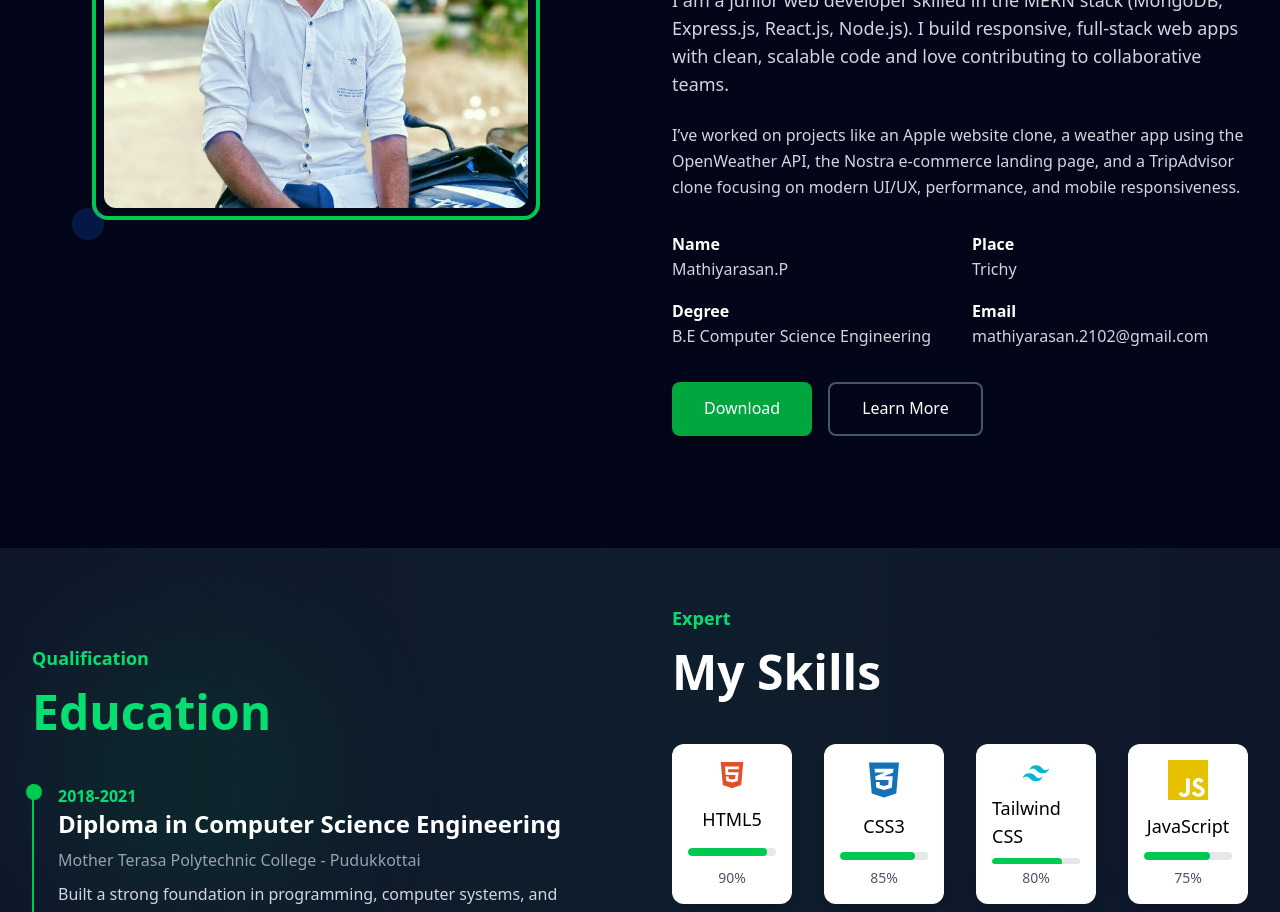
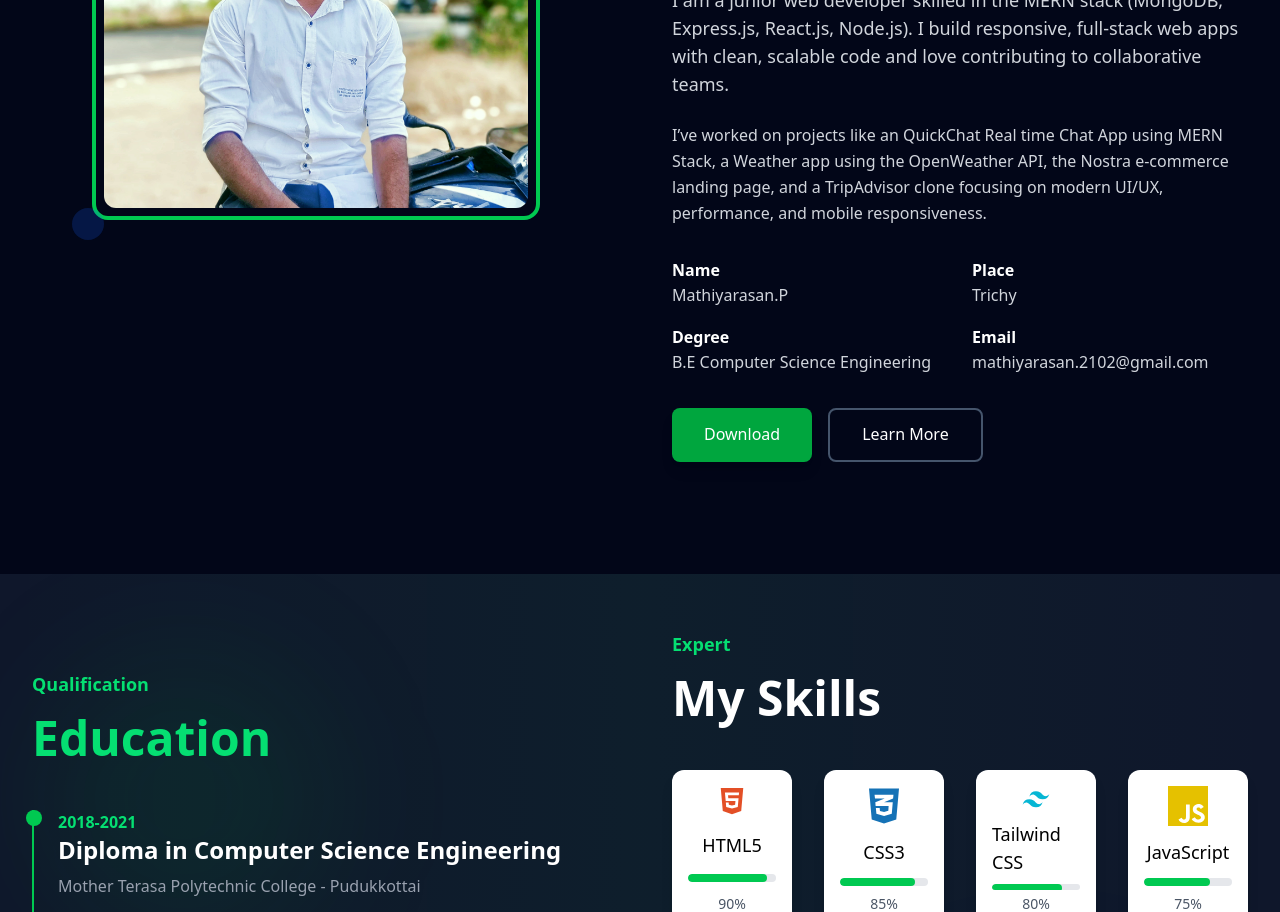
Before and after one commit to Mathiyarasan2102/Portfolio-webSite, a React (Vite) app in the folder frontend/: page / in a window 1280 px wide. Shown: the part 1140-2052 px from the top of the page. Built offline with nearby package versions, Linux system fonts and the light colour scheme.

Commit message:
Update About.jsx

```diff
--- a/frontend/src/About.jsx
+++ b/frontend/src/About.jsx
@@ -87,7 +87,7 @@ export default function About() {
                                     <p className={`text-lg transition-all duration-100 delay-500 ${isVisible ? "opacity-100 translate-x-0" : "opacity-0 -translate-x-10"}`}>
                                         I am a junior web developer skilled in the MERN stack (MongoDB, Express.js, React.js, Node.js). I build responsive, full-stack web apps with clean, scalable code and love contributing to collaborative teams.
                                     </p>
-                                    <p className={` transition-all duration-1000 delay-700 ${isVisible ? "opacity-100 translate-x-0" : "opacity-0 -translate-x-10"}`}> I’ve worked on projects like an Apple website clone, a weather app using the OpenWeather API, the Nostra e-commerce landing page, and a TripAdvisor clone focusing on modern UI/UX, performance, and mobile responsiveness. </p>
+                                    <p className={` transition-all duration-1000 delay-700 ${isVisible ? "opacity-100 translate-x-0" : "opacity-0 -translate-x-10"}`}> I’ve worked on projects like an QuickChat Real time Chat App using MERN Stack, a Weather app using the OpenWeather API, the Nostra e-commerce landing page, and a TripAdvisor clone focusing on modern UI/UX, performance, and mobile responsiveness. </p>
                                 </div>
                                 <div className={`grid grid-cols-2 gap-4 transition-all duration-1000 delay-500 ${isVisible ? "opacity-100 translate-x-0" : "opacity-0 -translate-x-10"}`}>
                                     {items.map((item, index) => (
```
